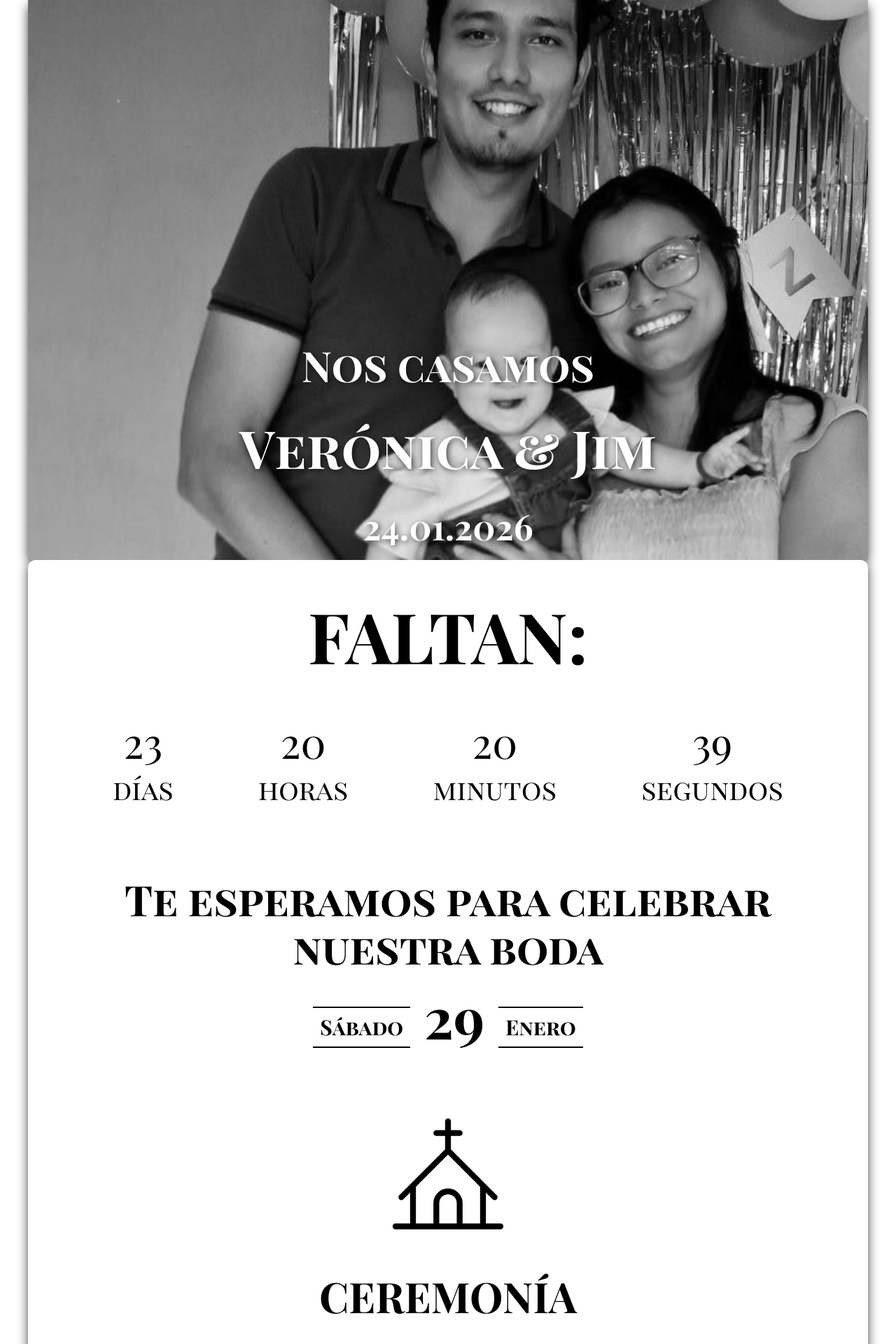
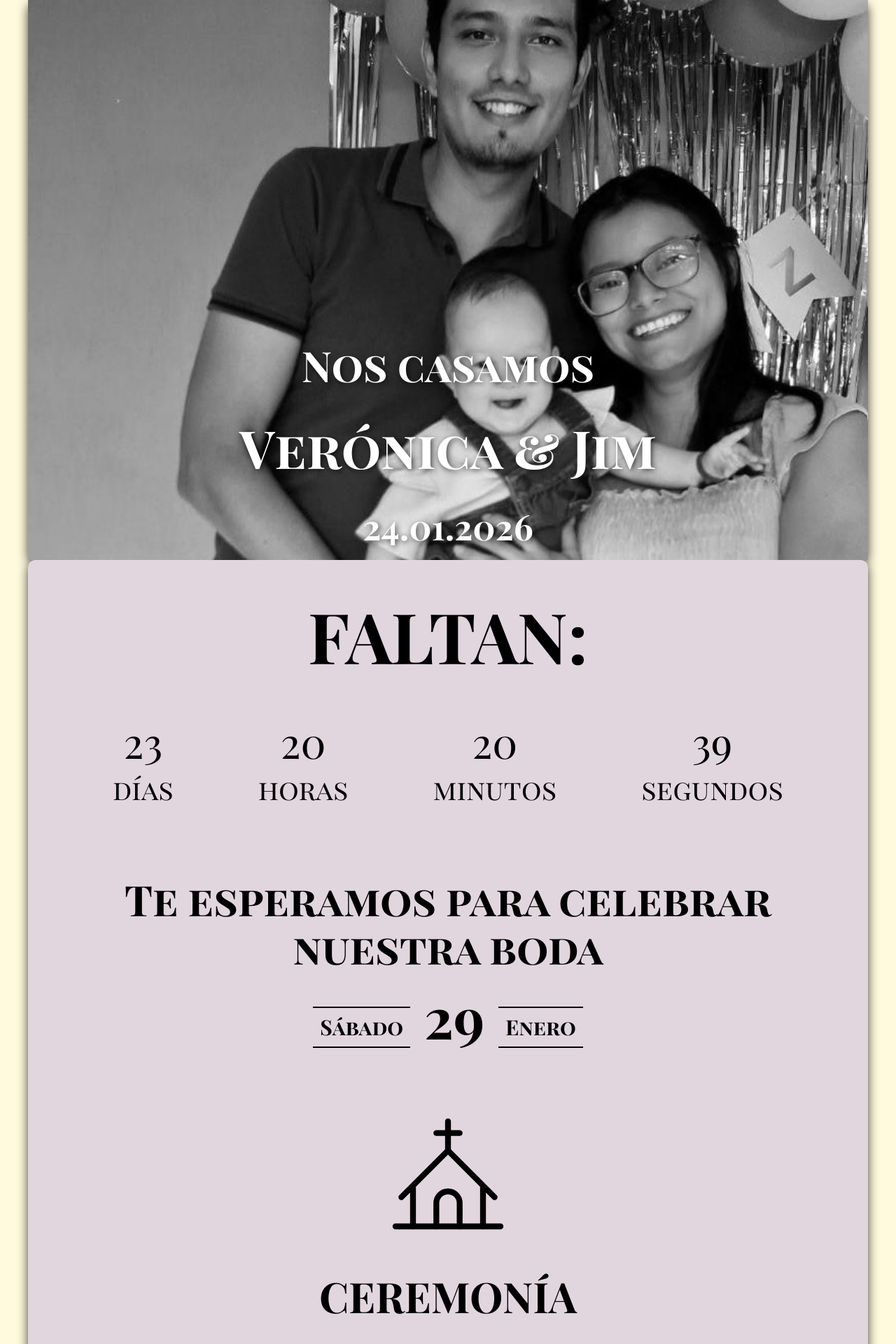
Before and after one commit to Omar0511/invitacion-boda, a PHP site: page / in a window 1280 px wide. Shown: the top 1920 px of the page at 70% size. Run offline with PHP 8.4, Linux system fonts and the light colour scheme; some libraries are stand-ins or nearby versions.

Commit message:
Actualizando color fondo

```diff
--- a/css/styles.css
+++ b/css/styles.css
@@ -12,6 +12,8 @@
   --azulClaro: #97adc2;
   --azulOscuro: #7c8d9f;
   --gris: #5e5745;
+  --lila: #E1D6DE;
+  --amarillo: #fffadd;
 }
 
 html {
@@ -27,7 +29,7 @@ html {
 
 body {
   font-family: var(--fuente-principal);
-  background-color: var(--blanco);
+  background-color: var(--amarillo);
   /* overflow-x: hidden; */
 }
 
@@ -63,6 +65,7 @@ p {
   margin: 0 auto;
   /* padding: 0 2rem 0 0; */
   padding: 0;
+  background-color: var(--lila);
 }
 
 @media (max-width: 768px) {
```
